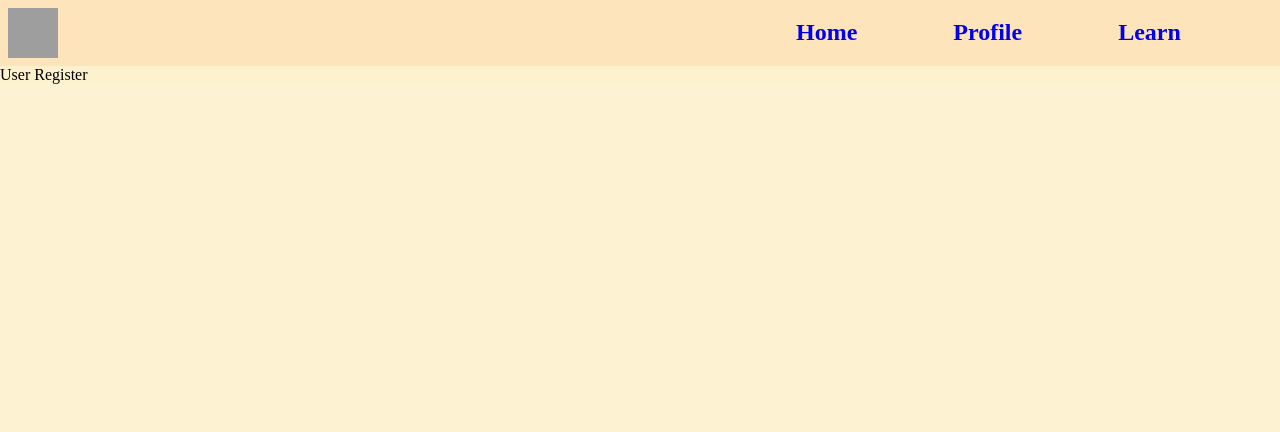
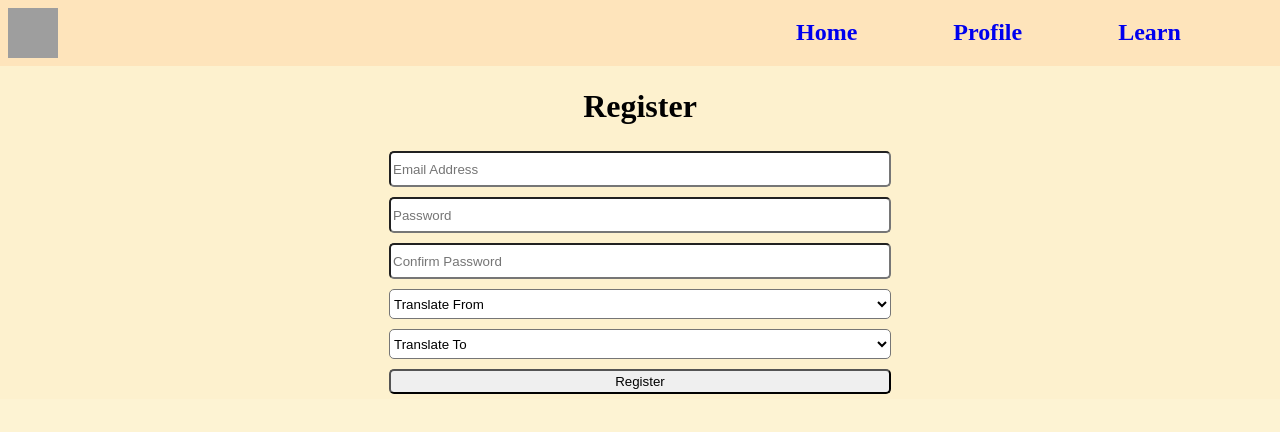
Before and after one commit to etrovavica1221/language-flashcards, a React (Create React App) app: page /register in a window 1280 px wide. Shown: the top 432 px of the page. Built offline with nearby package versions, Linux system fonts and the light colour scheme; grey boxes are pictures that could not be loaded.

Commit message:
login and register forms created

```diff
--- a/src/components/UserRegister.js
+++ b/src/components/UserRegister.js
@@ -1,8 +1,28 @@
 import React from 'react';
+import '../styles/LoginRegister.css';
 
 const userRegister = () => (
   <div className="UserRegister">
-    User Register
+        <h1>Register</h1>
+        <form action="submit">
+            <input type="text" placeholder="Email Address" required/>
+            <input type="password" placeholder="Password" required/>
+            <input type="password" placeholder="Confirm Password" required/>
+            <select defaultValue="Translate From" required>
+                <option value="EN">Translate From</option>
+                <option value="EN">English</option>
+                <option value="RU">Russian</option>
+                <option value="CH">Chinese</option>
+            </select>
+            <select defaultValue="Translate To" required>
+                <option value="EN">Translate To</option>
+                <option value="EN">English</option>
+                <option value="RU">Russian</option>
+                <option value="CH">Chinese</option>
+            </select>
+            <button type="submit">Register</button>
+
+        </form>
   </div>
 );
 
--- a/src/components/Userlogin.js
+++ b/src/components/Userlogin.js
@@ -1,8 +1,16 @@
 import React from 'react';
+import { Link } from 'react-router-dom';
+import '../styles/LoginRegister.css';
 
 const userLogin = () => (
   <div className="UserLogin">
-    User Login
+    <h1>Log In</h1>
+    <form action="submit">
+        <input type="text" placeholder="Email Address" required/>
+        <input type="password" placeholder="Password" required/>
+        <button type="submit">Login</button>
+        <Link className="hyperlink" to="/register">Not a member? Register here.</Link>
+    </form>
   </div>
 );
 
--- /dev/null
+++ b/src/styles/LoginRegister.css
@@ -0,0 +1,28 @@
+.UserLogin, .UserRegister{
+    text-align: center;
+}
+
+form {
+    display: flex;
+    flex-direction: column;
+    width: 40%;
+    margin: auto;
+}
+
+Input, select{
+    margin: 5px;
+    height: 30px;
+    border-radius: 5px;
+    background-color: white;
+}
+
+button {
+    margin: 5px;
+    height: 25px;
+    border-radius: 5px;
+    cursor: pointer;
+}
+
+.hyperlink {
+    color: blue;
+}
```
